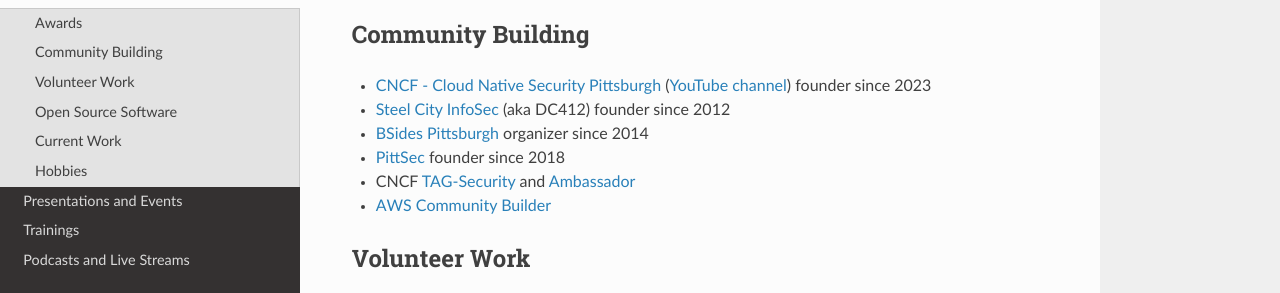
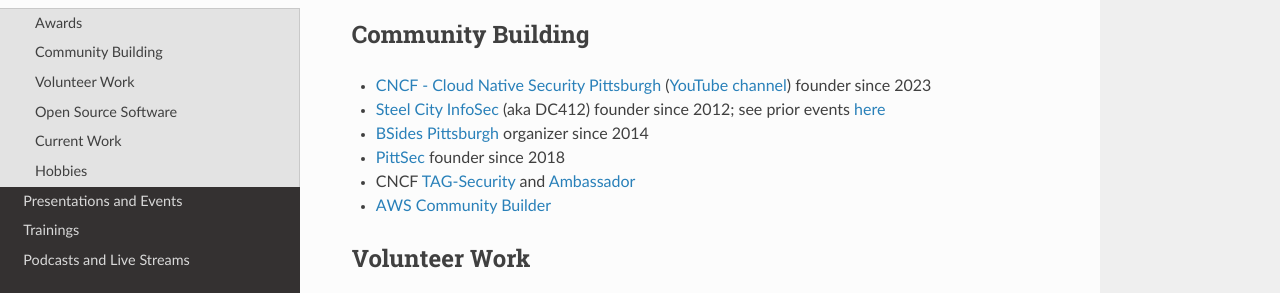
Before and after one commit to JonZeolla/JonZeolla.github.io, a Sphinx documentation site: the page built from docs/about-me.md, in a window 1280 px wide and 900 px high, scrolled down 492 px. Shown: the part 158-451 px from the top of the window. Built offline with Sphinx 7.4.7 and the Read the Docs theme 2.0.0, drawn with Linux system fonts in a browser that asks for light colours.

Commit message:
Backfill some events

```diff
--- a/docs/about-me.md
+++ b/docs/about-me.md
@@ -53,7 +53,8 @@
 
 * [CNCF - Cloud Native Security Pittsburgh](https://community.cncf.io/cloud-native-security-pittsburgh/) ([YouTube
   channel](https://www.youtube.com/@cloud-native-security)) founder since 2023
-* [Steel City InfoSec](https://steelcityinfosec.com/) (aka DC412) founder since 2012
+* [Steel City InfoSec](https://steelcityinfosec.com/) (aka DC412) founder since 2012; see prior events
+  [here](https://www.meetup.com/steel-city-infosec/events/?type=past)
 * [BSides Pittsburgh](https://bsidespgh.com/) organizer since 2014
 * [PittSec](https://pittsec.com/) founder since 2018
 * CNCF [TAG-Security](https://github.com/cncf/tag-security) and [Ambassador](https://www.credly.com/badges/b8d3938a-219d-42f7-b175-0820e2cb1db7)
```
Also changed, not shown: docs/ref/content.md (+1 -0 lines).
